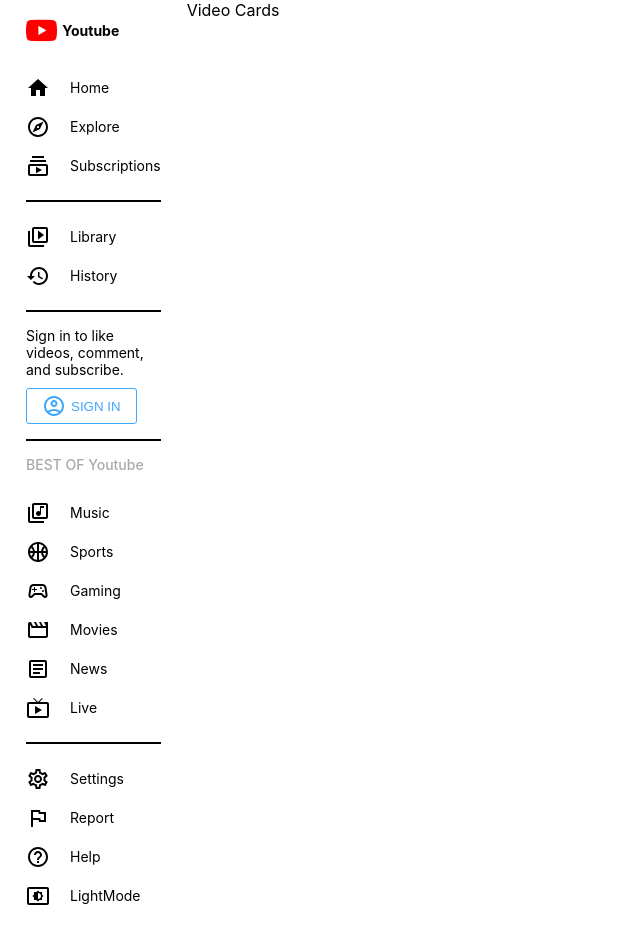
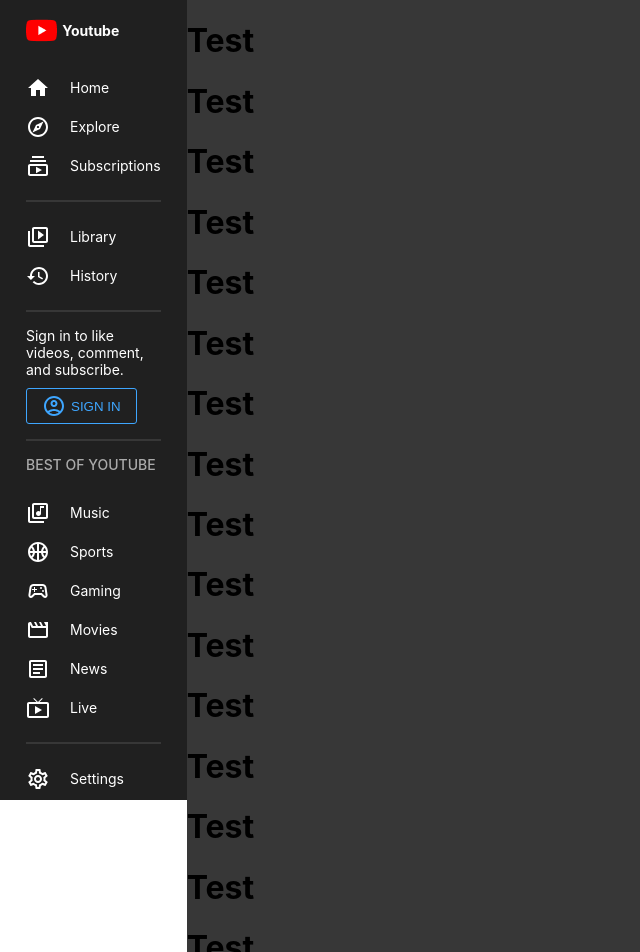
Before and after one commit to phananhnguyen1204/clone, a React (Create React App) app: page / in a window 1280 px wide. Shown: the top 952 px of the page, without its empty margins (0-640 px from the left). Built offline with nearby package versions, Linux system fonts and the light colour scheme.

Commit message:
dark mode

```diff
--- a/src/App.js
+++ b/src/App.js
@@ -1,6 +1,8 @@
-import styled from "styled-components";
+import { useState } from "react";
+import styled, { ThemeProvider } from "styled-components";
 import Menu from "./components/Menu";
 import Navbar from "./components/Navbar";
+import { darkTheme, lightTheme } from "./utils/Theme";
 
 const Container = styled.div`
   display: flex;
@@ -8,19 +10,57 @@
 
 const Main = styled.div`
   flex: 7;
+  background-color: ${({ theme }) => theme.soft};
 `;
 
 const Wrapper = styled.div``;
 
 function App() {
+  const [darkMode, setDarkMode] = useState(true);
   return (
-    <Container>
-      <Menu></Menu>
-      <Main>
-        <Navbar>Navbar</Navbar>
-        <Wrapper>Video Cards</Wrapper>
-      </Main>
-    </Container>
+    <ThemeProvider theme={darkMode ? darkTheme : lightTheme}>
+      <Container>
+        <Menu setDarkMode={setDarkMode} darkMode={darkMode}></Menu>
+        <Main>
+          <Navbar>Navbar</Navbar>
+          <Wrapper>
+            <h1>Test</h1>
+            <h1>Test</h1>
+            <h1>Test</h1>
+            <h1>Test</h1>
+            <h1>Test</h1>
+            <h1>Test</h1>
+            <h1>Test</h1>
+            <h1>Test</h1>
+            <h1>Test</h1>
+            <h1>Test</h1>
+            <h1>Test</h1>
+            <h1>Test</h1>
+            <h1>Test</h1>
+            <h1>Test</h1>
+            <h1>Test</h1>
+            <h1>Test</h1>
+            <h1>Test</h1>
+            <h1>Test</h1>
+            <h1>Test</h1>
+            <h1>Test</h1>
+            <h1>Test</h1>
+            <h1>Test</h1>
+            <h1>Test</h1>
+            <h1>Test</h1>
+            <h1>Test</h1>
+            <h1>Test</h1>
+            <h1>Test</h1>
+            <h1>Test</h1>
+            <h1>Test</h1>
+            <h1>Test</h1>
+            <h1>Test</h1>
+            <h1>Test</h1>
+            <h1>Test</h1>
+          </Wrapper>
+        </Main>
+      </Container>
+    </ThemeProvider>
   );
 }
 
--- a/src/components/Menu.jsx
+++ b/src/components/Menu.jsx
@@ -1,4 +1,4 @@
-import styled from "styled-components";
+import styled, { ThemeProvider } from "styled-components";
 import Youtube from "../img/logo.png";
 import HomeIcon from "@mui/icons-material/Home";
 import ExploreOutlinedIcon from "@mui/icons-material/ExploreOutlined";
@@ -122,7 +122,7 @@
           {/* </Link> */}
         </Login>
         <Hr />
-        <Title>BEST OF Youtube</Title>
+        <Title>BEST OF YOUTUBE</Title>
         <Item>
           <LibraryMusicOutlinedIcon />
           Music
@@ -160,7 +160,7 @@
           <HelpOutlineOutlinedIcon />
           Help
         </Item>
-        <Item>
+        <Item onClick={() => setDarkMode(!darkMode)}>
           <SettingsBrightnessOutlinedIcon />
           LightMode
         </Item>
--- /dev/null
+++ b/src/utils/Theme.js
@@ -0,0 +1,15 @@
+export const darkTheme = {
+  bg: "#181818",
+  bgLighter: "#202020",
+  text: "white",
+  textSoft: "#aaaaaa",
+  soft: "#373737",
+};
+
+export const lightTheme = {
+  bg: "#f9f9f9",
+  bgLighter: "white",
+  text: "black",
+  textSoft: "#606060",
+  soft: "#f5f5f5",
+};
```
